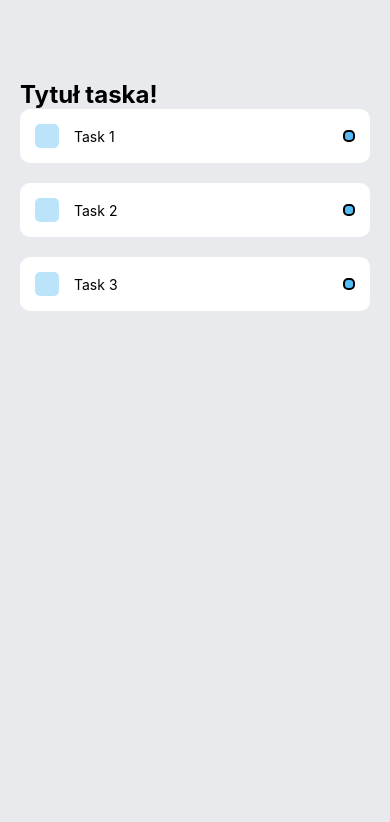
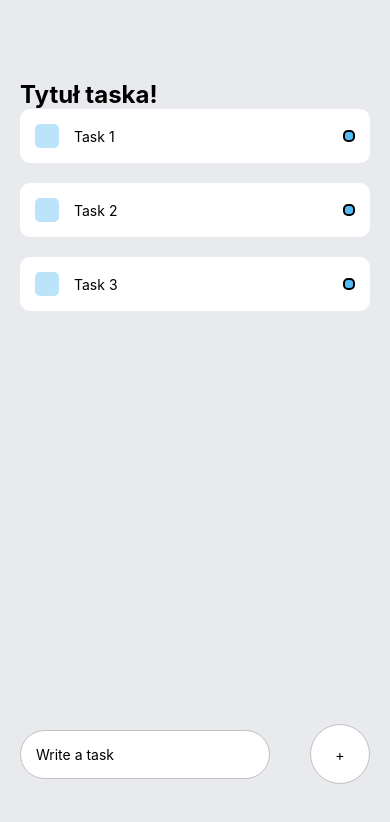
Before and after one commit to OliPal98/todo-online, a React Native app: screen / in a window 390 px wide. Shown: the top 822 px of the page. Built offline with nearby package versions, Linux system fonts and the light colour scheme.

Commit message:
Add input to Write a task

```diff
--- a/App.js
+++ b/App.js
@@ -1,7 +1,8 @@
-import { StyleSheet, Text, View } from 'react-native';
+import { StyleSheet, Text, View, KeyboardAvoidingView, TextInput, TouchableOpacity } from 'react-native';
 import Task from './components/Task';
 
 export default function App() {
+  const handleTask = () => { }
   return (
     <View style={styles.container}>
       <View style={styles.taskWrapper}>
@@ -12,6 +13,15 @@
           <Task text="Task 3"></Task>
         </View>
       </View>
+
+      <KeyboardAvoidingView style={styles.writeTaskWrapper}>
+        <TextInput style={styles.input} placeholder={'Write a task'} />
+        <TouchableOpacity onPress={() => handleTask()}>
+          <View style={styles.addWrapper}>
+            <Text style={styles.addText}>+</Text>
+          </View>
+        </TouchableOpacity>
+      </KeyboardAvoidingView>
     </View>
   );
 }
@@ -31,5 +41,33 @@
   },
   items: {
     mariginTop: 30,
-  }
+  },
+  writeTaskWrapper: {
+    position: 'absolute',
+    bottom: 60,
+    width: '100%',
+    flexDirection: 'row',
+    justifyContent: 'space-around',
+    alignItems: 'center',
+  },
+  input: {
+    paddingVertical: 15,
+    paddingHorizontal: 15,
+    backgroundColor: '#fff',
+    borderRadius: 60,
+    borderColor: '#c0c0c0',
+    borderWidth: 1,
+    width: 250,
+  },
+  addWrapper: {
+    width: 60,
+    height: 60,
+    backgroundColor: '#fff',
+    borderRadius: 60,
+    justifyContent: 'center',
+    alignItems: 'center',
+    borderColor: '#c0c0c0',
+    borderWidth: 1,
+  },
+  addText: {},
 });
```
